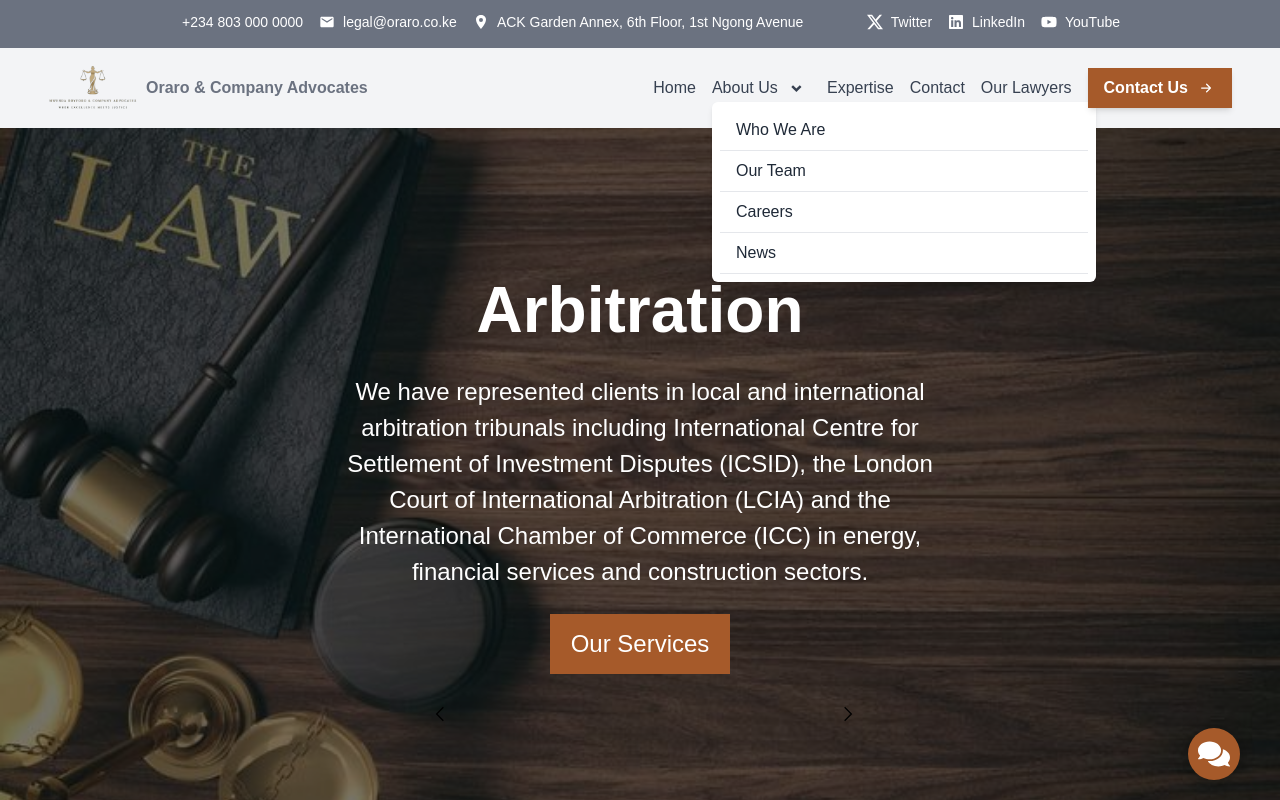
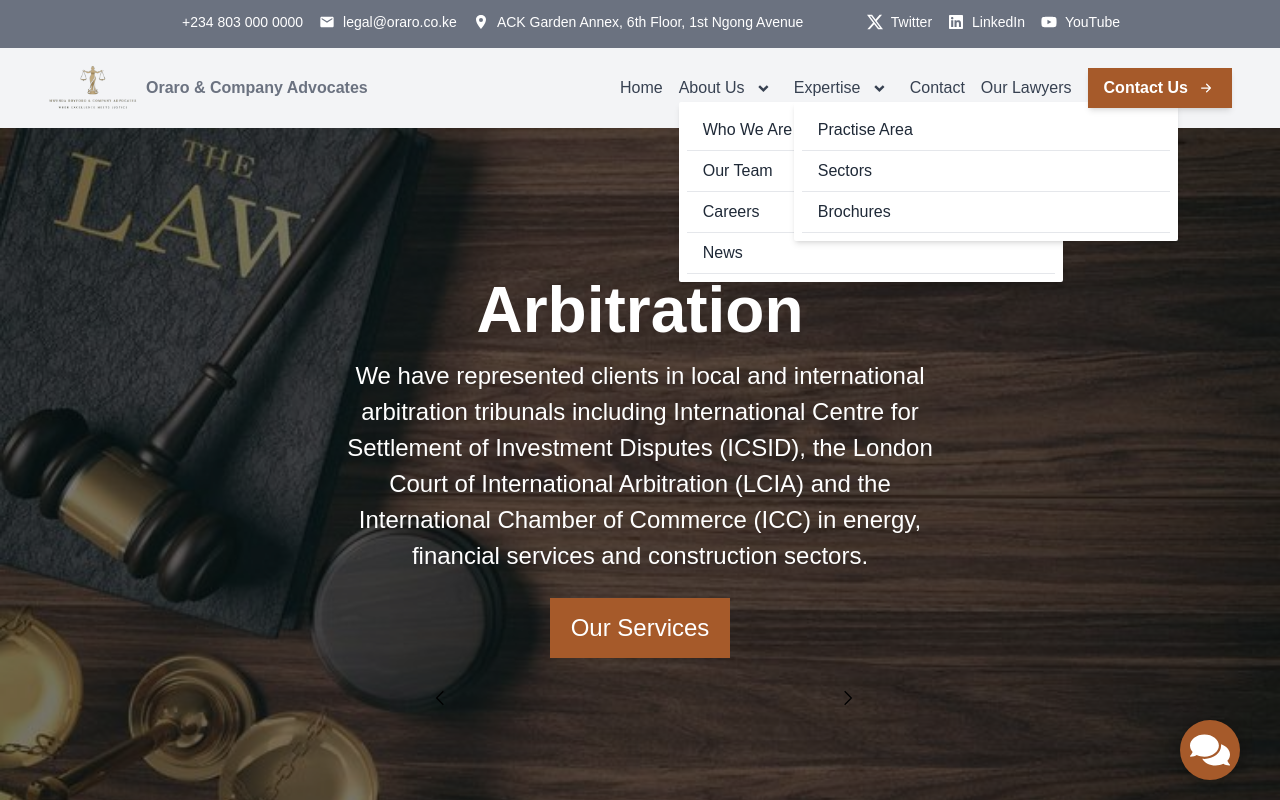
Before and after one commit to rencyngina/law-firm, a Next.js app: page / in a window 1280 px wide. Both pictures are taken after a click on the element "About Us". Shown: the top 800 px of the page. Built offline with nearby package versions, Linux system fonts and the light colour scheme; some icons are missing.

Commit message:
update dropdown

```diff
--- a/src/components/Footer/FooterLinks.jsx
+++ b/src/components/Footer/FooterLinks.jsx
@@ -2,6 +2,9 @@
 
 import { FaYoutube } from "react-icons/fa";
 import Image from "next/image";
+import { FaPhone } from "react-icons/fa6";
+import { MdEmail } from "react-icons/md";
+import { IoLocationSharp } from "react-icons/io5";
 
 // import Logo from "../../public/images/logo.png";
 
@@ -16,14 +19,16 @@ function FooterLinks() {
   return (
     <>
       <div>
-        <footer className="bg-gray-900">
+        <footer className="bg-gradient-to-b from-gray-800 to-gray-900">
           <div className="mx-auto max-w-screen-xl px-4 py-16 sm:px-6 lg:px-8">
             <div className="lg:flex lg:items-start lg:gap-8">
               <div className="text-teal-300">
-                <Image src="/images/logo1.png" alt="Logo"
-                height={300}
-                width={150}
-                 />
+                <Image
+                  src="/images/logo1.png"
+                  alt="Logo"
+                  height={300}
+                  width={150}
+                />
               </div>
               <div className="mt-8 grid grid-cols-2 gap-8 lg:mt-0 lg:grid-cols-5 lg:gap-y-16">
                 <div className="col-span-2">
@@ -31,7 +36,7 @@ function FooterLinks() {
                     <h2 className="lg:text-xl sm:text-xl font-bold text-white">
                       About
                     </h2>
-                    <p className="lg:text-sm sm:text-lg mt-4 text-gray-400">
+                    <p className="lg:text-sm sm:text-lg mt-4 text-white">
                       Oraro & Company Advocates is a full-service market-leading
                       African law firm established in 1977 with a strong focus
                       on dispute resolution and corporate & commercial law. With
@@ -56,61 +61,57 @@ function FooterLinks() {
                         placeholder="john@rhcp.com"
                         className="w-full border-none focus:border-transparent focus:ring-transparent bg-gray-900 text-white sm:text-sm  py-4 px-2"
                       />
-                      <button className="mt-1 w-full bg-orange-600 rounded px-6 py-3 text-sm font-bold uppercase tracking-wide text-white transition-none hover:bg-teal-600 sm:mt-0 sm:w-auto sm:shrink-0">
+                      <button className="mt-1 w-full bg-[#A65A2A] rounded px-6 py-3 text-sm font-bold uppercase tracking-wide text-white transition-none hover:bg-teal-600 sm:mt-0 sm:w-auto sm:shrink-0">
                         Sign Up
                       </button>
                     </div>
                   </form>
                 </div>
                 <div className="col-span-2 sm:col-span-1">
-                  <p className="font-bold text-[rgb(234,88,12)] lg:text-xl sm:text-lg">
-                    Customer Service
+                  <p className="font-bold text-[rgb(234,88,12)] text-xl lg:text-xl sm:text-lg">
+                    Contacts
                   </p>
-                  <ul className="lg:text-sm sm:text-sm mt-6 space-y-4 text-sm">
-                    <li>
+                  <ul className="mt-6 space-y-4 text-sm lg:text-sm sm:text-sm">
+                    <li className="flex items-center">
+                      <IoLocationSharp className="text-gray-200 mr-2" style={{ fontSize: '1.5rem' }} />
                       <a
                         href="#"
                         className="transition hover:opacity-75 text-gray-200"
                       >
-                        Delivery & Shipping
+                        ACK Garden Annex, 6th Floor, 1st Ngong Avenue
                       </a>
                     </li>
-                    <li>
+                    <li className="flex items-center">
+                      <MdEmail className="text-gray-200 mr-2" style={{ fontSize: '1.5rem' }}/>
                       <a
                         href="#"
                         className="transition hover:opacity-75 text-gray-200"
                       >
-                        Secure Payments
+                        P.O. Box 51236 - 00200, Nairobi, Kenya.
                       </a>
                     </li>
-                    <li>
+                    <li className="flex items-center">
+                      <FaPhone className="text-gray-200 mr-2" style={{ fontSize: '1.5rem' }} />
                       <a
                         href="#"
                         className="transition hover:opacity-75 text-gray-200"
                       >
-                        Order placement
+                        +254-709-250-000
                       </a>
                     </li>
-                    <li>
-                      <a
-                        href="#"
-                        className="transition hover:opacity-75 text-gray-200"
-                      >
-                        HR Consulting
-                      </a>
-                    </li>
-                    <li>
-                      <a
-                        href="#"
-                        className="transition hover:opacity-75 text-gray-200"
-                      >
-                        SEO Optimisation
-                      </a>
+                    <li className="flex items-center">
+                      <MdEmail
+                        className="text-gray-200 mr-2"
+                        style={{ fontSize: "1.5rem" }}
+                      />
+                      <p className="transition hover:opacity-75 text-gray-200">
+                        legal@oraro.co.ke
+                      </p>
                     </li>
                   </ul>
                 </div>
                 <div className="col-span-2 sm:col-span-1">
-                  <p className="font-bold  text-[rgb(234,88,12)] lg:text-xl sm:text-lg">
+                  <p className="font-bold  text-[#A65A2A] lg:text-xl sm:text-lg">
                     Company
                   </p>
                   <ul className=" lg:text-sm sm:text-sm mt-6 space-y-4 text-sm">
@@ -141,7 +142,7 @@ function FooterLinks() {
                   </ul>
                 </div>
                 <div className="col-span-2 sm:col-span-1">
-                  <p className="font-bold  text-[rgb(234,88,12)] lg:text-xl sm:text-lg">
+                  <p className="font-bold  text-[#A65A2A] lg:text-xl sm:text-lg">
                     Helpful Links
                   </p>
                   <ul className=" lg:text-sm sm:text-sm mt-6 space-y-4 text-sm">
@@ -172,7 +173,7 @@ function FooterLinks() {
                   </ul>
                 </div>
                 <div className="col-span-2 sm:col-span-1">
-                  <p className="font-bold  text-[rgb(234,88,12)] lg:text-xl sm:text-lg">
+                  <p className="font-bold  text-[#A65A2A] lg:text-xl sm:text-lg">
                     Legal
                   </p>
                   <ul className="lg:text-sm sm:text-sm mt-6 space-y-4 text-sm">
@@ -211,7 +212,7 @@ function FooterLinks() {
                   </ul>
                 </div>
                 <div className="col-span-2 sm:col-span-1">
-                  <p className="font-bold  text-[rgb(234,88,12)] lg:text-xl sm:text-lg">
+                  <p className="font-bold  text-[#A65A2A] lg:text-xl sm:text-lg">
                     Downloads
                   </p>
                   <ul className=" lg:text-sm sm:text-sm mt-6 space-y-4 text-sm">
--- a/src/components/HeroSection/Hero.jsx
+++ b/src/components/HeroSection/Hero.jsx
@@ -120,7 +120,7 @@ const titleStyle = {
   fontSize: "4rem",
   color: "white",
   fontWeight: "bold",
-  lineHeight: "2",
+  lineHeight: "1.5",
   width: "50%",
 };
 
--- a/src/components/floatingChatIcon.jsx
+++ b/src/components/floatingChatIcon.jsx
@@ -19,7 +19,7 @@ const floatingButtonStyle = {
 function FloatingChatButton(props) {
   return (
     <div style={floatingButtonStyle} onClick={props.handleChatButtonClick}>
-      <IconContext.Provider value={{ size: '2em' }}>
+      <IconContext.Provider value={{ size: '2.5em' }}>
         <FaComments />
       </IconContext.Provider>
     </div>
--- a/src/components/nav.jsx
+++ b/src/components/nav.jsx
@@ -5,7 +5,6 @@ import { RiArrowRightUpLine } from "react-icons/ri";
 import { BsArrowRightShort } from "react-icons/bs";
 import { RiArrowDropDownLine } from "react-icons/ri";
 import Image from "next/image";
-
 
 const LandingNavBar = () => {
   const [mobileMenuOpen, setMobileMenuOpen] = useState(false);
@@ -18,7 +17,6 @@ const LandingNavBar = () => {
   const toggleDropdown = () => {
     setDropdownOpen(!dropdownOpen);
   };
-
 
   return (
     <nav className="bg-gray-100 w-full md:h-20 flex items-center justify-between px-6 md:px-12 sticky top-0 shadow-emerald-950 z-10">
@@ -52,43 +50,93 @@ const LandingNavBar = () => {
             onClick={toggleDropdown}
             className="text-base text-gray-700 hover:underline cursor-pointer"
           >
-      About Us <RiArrowDropDownLine className="inline" style={{
+            About Us{" "}
+            <RiArrowDropDownLine
+              className="inline"
+              style={{
                 fontSize: "1.8rem",
-      }} />
+              }}
+            />
           </div>
           {dropdownOpen && (
-      <ul className="absolute top-full left-0 bg-white shadow-md p-2 rounded-md w-96 gap-8 h-62">
+            <ul className="absolute top-full left-0 bg-white shadow-md p-2 rounded-sm w-96 gap-8 h-62">
               {/* Dropdown content */}
               <li>
-    <Link href="/about-us" className="block border-b py-2 px-4 text-gray-800 hover:text-orange-500 transition duration-300">
+                <Link
+                  href="/about-us"
+                  className="block border-b py-2 px-4 text-gray-800 hover:text-orange-500 transition duration-300"
+                >
                   Who We Are
                 </Link>
               </li>
               <li>
-    <Link href="/team" className="block py-2  border-b px-4 text-gray-800 hover:text-orange-500 transition duration-300">
+                <Link
+                  href="/team"
+                  className="block py-2  border-b px-4 text-gray-800 hover:text-orange-500 transition duration-300"
+                >
                   Our Team
                 </Link>
               </li>
               <li>
-    <Link href="/careers" className="block py-2 border-b px-4 text-gray-800 hover:text-orange-500 transition duration-300">
+                <Link
+                  href="/careers"
+                  className="block py-2 border-b px-4 text-gray-800 hover:text-orange-500 transition duration-300"
+                >
                   Careers
                 </Link>
               </li>
               <li>
-    <Link href="/news" className="block  border-b py-2 px-4 text-gray-800 hover:text-orange-500 transition duration-300">
+                <Link
+                  href="/news"
+                  className="block  border-b py-2 px-4 text-gray-800 hover:text-orange-500 transition duration-300"
+                >
                   News
                 </Link>
               </li>
             </ul>
           )}
         </li>
+        <li className="relative">
+          <div
+            onClick={toggleDropdown}
+            className="text-base text-gray-700 hover:underline cursor-pointer"
+          >
+            Expertise{" "}
+            <RiArrowDropDownLine
+              className="inline"
+              style={{
+                fontSize: "1.8rem",
+              }}
+            />
+          </div>
+          {dropdownOpen && (
+            <ul className="absolute top-full left-0 bg-white shadow-md p-2 rounded-sm w-96 gap-8 h-62">
               <li>
                 <Link
-            href="/recipes"
-            className="text-base text-gray-700 hover:underline"
+                  href="/about-us"
+                  className="block border-b py-2 px-4 text-gray-800 hover:text-orange-500 transition duration-300"
                 >
-            Expertise
+                  Practise Area
                 </Link>
+              </li>
+              <li>
+              <Link
+                  href="/about-us"
+                  className="block border-b py-2 px-4 text-gray-800 hover:text-orange-500 transition duration-300"
+                >
+                  Sectors
+                </Link>
+              </li>
+              <li>
+              <Link
+                  href="/about-us"
+                  className="block border-b py-2 px-4 text-gray-800 hover:text-orange-500 transition duration-300"
+                >
+                  Brochures
+                </Link>
+              </li>
+            </ul>
+          )}
         </li>
         <li>
           <Link
@@ -107,9 +155,7 @@ const LandingNavBar = () => {
           </Link>
         </li>
         <Link href="/signin">
-          <button
-            className="px-4 py-2 text-base font-semibold text-white bg-[#A65A2A] hover:bg-yellow-600 focus:outline-none shadow-md focus:shadow-lg focus:bg-yellow-600 transform hover:scale-105 transition-transform flex items-center"
-          >
+          <button className="px-4 py-2 text-base font-semibold text-white bg-[#A65A2A] hover:bg-yellow-600 focus:outline-none shadow-md focus:shadow-lg focus:bg-yellow-600 transform hover:scale-105 transition-transform flex items-center">
             Contact Us
             <BsArrowRightShort size={20} className="ml-2" />
           </button>
--- a/src/components/section1.jsx
+++ b/src/components/section1.jsx
@@ -1,8 +1,8 @@
 import React from "react";
-
+// bg-gradient-to-b from-gray-800 to-gray-900
 const Section1 = () => {
   return (
-    <div className="bg-gradient-to-b from-gray-800 to-gray-900 py-16 md:py-24 lg:py-28 xl:py-40">
+    <div className="bg-[#6B7280] py-14 md:py-24 lg:py-26 xl:py-38">
       <div className="container mx-auto px-4 md:px-8 lg:px-16 xl:px-20 text-white">
         <h1 className="text-3xl md:text-5xl lg:text-3xl xl:text-4xl font-bold text-center mb-6">
           Why Choose Us ?
--- a/src/components/section2.jsx
+++ b/src/components/section2.jsx
@@ -47,8 +47,8 @@ const Section2 = () => {
   }, []);
 
   const sectionStyle = {
-    height: "90vh",
-    backgroundImage: `linear-gradient(rgba(21, 21, 21, 0.6), rgba(30, 29, 29, 0.6)), url(/images/brief.jpeg)`,
+    height: "80vh",
+    backgroundImage: `linear-gradient(rgba(21, 21, 21, 0.6), rgba(30, 29, 29, 0.6)), url(/images/14r.jpg)`,
     backgroundPosition: "center",
     backgroundSize: "cover",
     backgroundRepeat: "no-repeat",
@@ -92,13 +92,13 @@ const Section2 = () => {
   };
 
   const handleMouseEnter = (event) => {
-    event.target.style.background = "";
-    event.target.style.color = "";
+    event.target.style.background = "#A65A2A";
+    event.target.style.color = "#A65A2A";
   };
 
   const handleMouseLeave = (event) => {
-    event.target.style.background = "#145038";
-    event.target.style.color = "white";
+    event.target.style.background = "#A65A2A";
+    event.target.style.color = "#A65A2A";
   };
 
   const counterItemsstyles = {
@@ -156,18 +156,19 @@ const Section2 = () => {
             manufacturing & industries, and the public sector.
           </p>
           <br />
-          <p className="text-white lg:text-xl sm:text-lg mt-4">
+          {/*<p className="text-white lg:text-xl sm:text-lg mt-4">
             Through our direct provision of services and strategic partnerships
             with leading law firms worldwide, we offer both local and
             cross-jurisdictional legal support. As a full Affiliate Member of AB
             & David Africa, a Pan-African business law network, we are committed
             to safeguarding successful business endeavors in Africa by
             minimizing associated risks.
-          </p>
+  </p>*/}
           <button
             style={buttonStyles}
             onMouseEnter={handleMouseEnter}
             onMouseLeave={handleMouseLeave}
+            className="bg-[##A65A2A]"
           >
             <a style={{ textDecoration: "none", color: "white" }} href="/about">
               Read More
@@ -175,10 +176,15 @@ const Section2 = () => {
           </button>
         </div>
         <div style={rightSideStyle}>
+        <div className="flex">
         <div className={`counter-item ${countersVisible ? "animate" : ""}`}
           style={counterItemsstyles}
           >
           <h3>{awardsWon}</h3>
+          <p
+          style={{ fontSize: "14px", whiteSpace: "nowrap", color: "white" }}>
+          Awards Won
+          </p>
           </div>
           <div
             className={`counter-item ${countersVisible ? "animate" : ""}`}
@@ -191,6 +197,7 @@ const Section2 = () => {
               Year Of Establishment
             </p>
           </div>
+        </div>
           <div className="flex flex-wrap gap-2">
             <div
               className={`counter-item ${countersVisible ? "animate" : ""}`}
```
Also changed, not shown: public/images/14r.jpg (added). Lines whose indentation alone changed are shown as unchanged.
